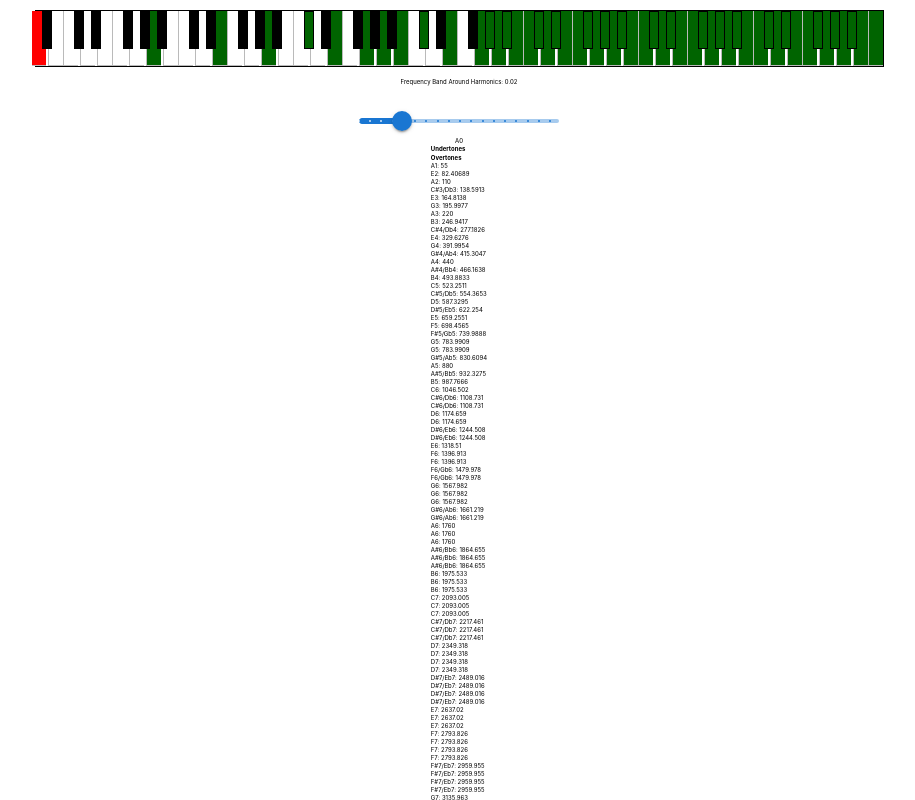
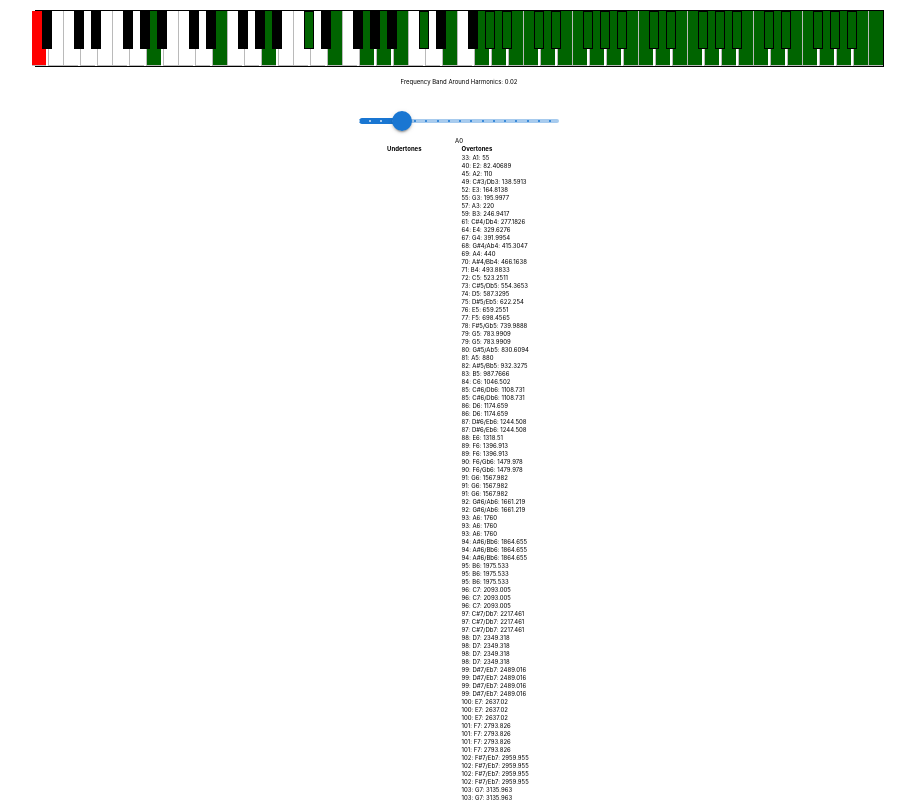
Before and after one commit to jedwards2/piano-app, a React (Create React App) app: page / in a window 1280 px wide. Both pictures are taken after a click on the element 219 px from the left and 38 px from the top of the page. Shown: the top 800 px of the page, without its empty margins (181-1096 px from the left). Built offline with nearby package versions, Linux system fonts and the light colour scheme.

Commit message:
freq band slider now refreshes note list

```diff
--- a/src/App.css
+++ b/src/App.css
@@ -76,3 +76,8 @@ html, body {
 .currentFund {
   background-color: red
 }
+
+.graph--main {
+  display: flex;
+  gap: 40px;
+}
--- a/src/App.js
+++ b/src/App.js
@@ -3,11 +3,13 @@ import { useState } from "react";
 import PianoDiv from "./components/PianoDiv";
 import Slider from "@mui/material/Slider";
 import FundamentalGraph from "./components/FundamentalGraph";
+import findNotes from "./freqTest";
 
 function App() {
   const [freqBand, setFreqBand] = useState(0.02);
   const [currentPartials, setCurrentPartials] = useState([]);
   const [currentFundamental, setCurrentFundamental] = useState({});
+
   return (
     <div className="app">
       <PianoDiv
@@ -27,7 +29,10 @@ function App() {
           marks
           min={0.001}
           max={0.09}
-          onChange={(e) => setFreqBand(e.target.value)}
+          onChange={(e) => {
+            setFreqBand(e.target.value);
+            setCurrentPartials(findNotes(currentFundamental.num, freqBand));
+          }}
         />
       </div>
       <div>{currentFundamental.name}</div>
--- a/src/components/FundamentalGraph.js
+++ b/src/components/FundamentalGraph.js
@@ -12,7 +12,7 @@ function FundamentalGraph({ currentPartials, currentFundamental }) {
   let overtoneRows = overtones.map((overtone) => {
     return (
       <p>
-        {overtone.name}: {overtone.frq}
+        {overtone.num}: {overtone.name}: {overtone.frq}
       </p>
     );
   });
@@ -20,13 +20,13 @@ function FundamentalGraph({ currentPartials, currentFundamental }) {
   let undertoneRows = undertones.map((undertone) => {
     return (
       <p>
-        {undertone.name}: {undertone.frq}
+        {undertone.num}: {undertone.name}: {undertone.frq}
       </p>
     );
   });
 
   return (
-    <div>
+    <div className="graph--main">
       <div>
         <h1>Undertones</h1>
         {undertoneRows}
```
